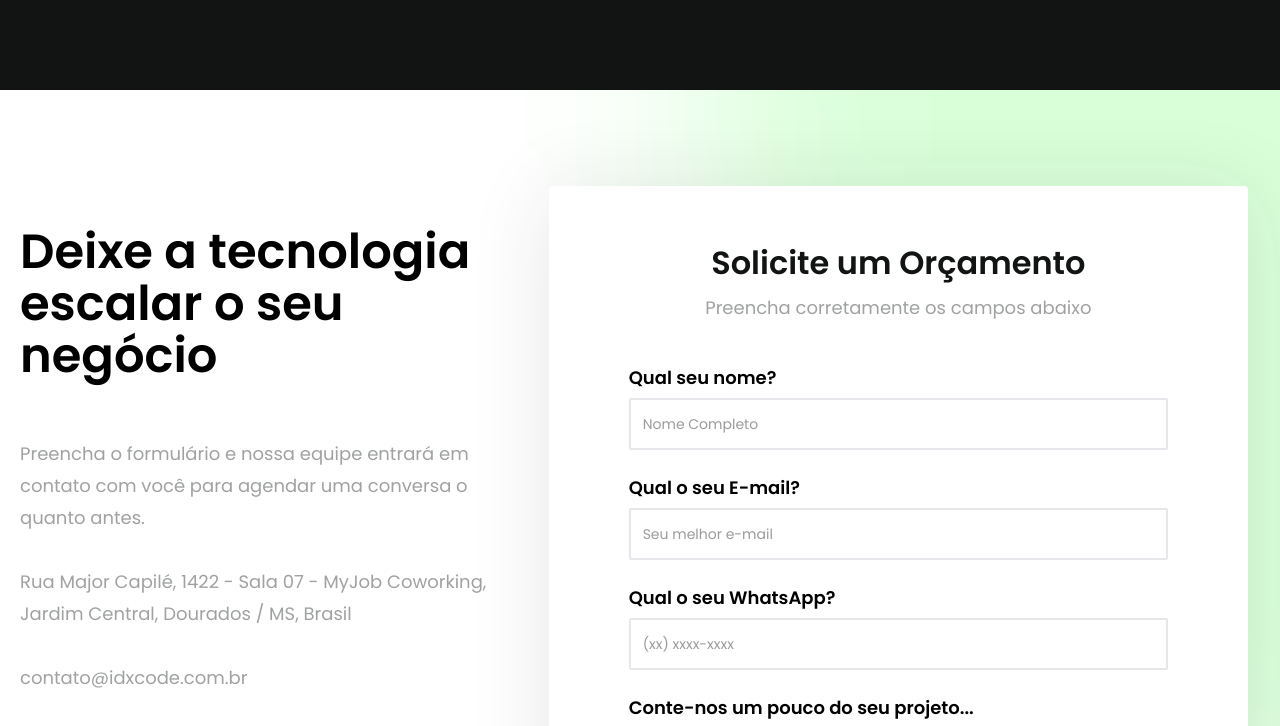
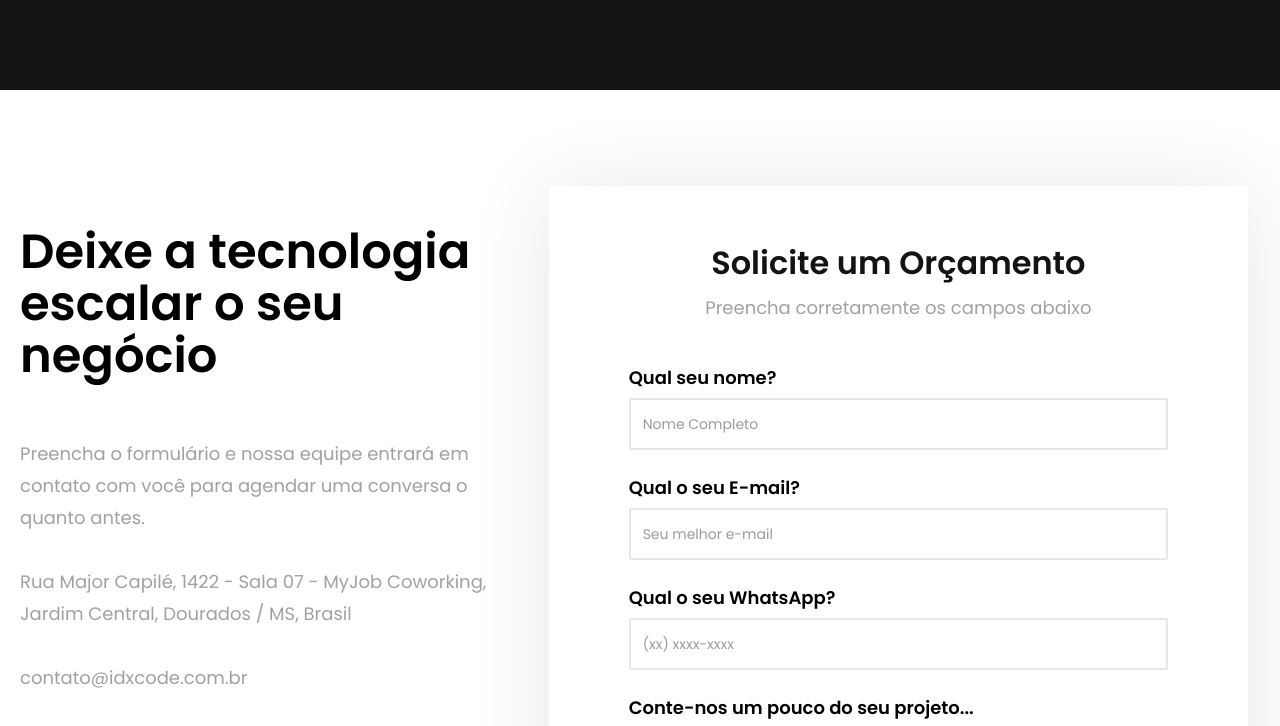
Before and after one commit to vf-jara/idxcode, a Next.js app: page / in a window 1280 px wide. Shown: the part 2459-3185 px from the top of the page. Built offline with nearby package versions, Linux system fonts and the light colour scheme.

Commit message:
ajusta padding

```diff
--- a/components/contactSection/Contact.jsx
+++ b/components/contactSection/Contact.jsx
@@ -3,7 +3,7 @@ import ContactForm from "./ContactForm";
 export default function Contact() {
     return (
         <>
-            <div id="contact" className="w-full pt-10 lg:pt-24 lg:mb-24 bg-green2">
+            <div id="contact" className="w-full pt-10 lg:pt-24 lg:pb-24">
                 <div className="container lg:flex mx-auto">
                     <div className="w-full lg:w-5/12">
                         <div className="title pt-10 mb-14">
@@ -17,7 +17,7 @@ export default function Contact() {
                         </div>
                     </div>
                     <div className="lg:w-7/12 py-8 lg:py-0 px-3">
-                        <div className="w-full bg-white form-container pt-12 shadow-[0px_5px_83px_#2828281C] rounded">
+                        <div className="w-full form-container pt-12 shadow-[0px_5px_83px_#2828281C] rounded">
                             <ContactForm/>
                         </div>
                     </div>
```
